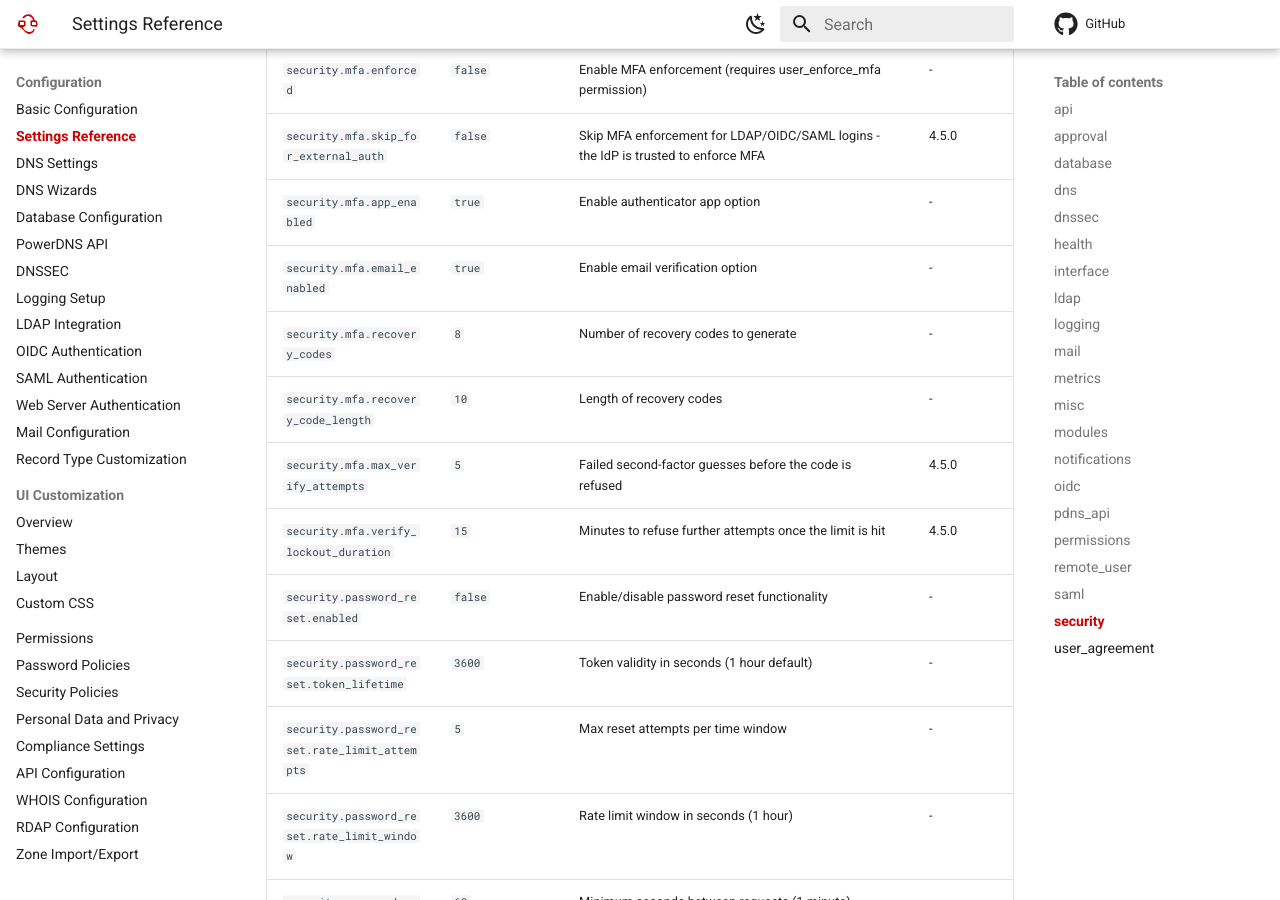
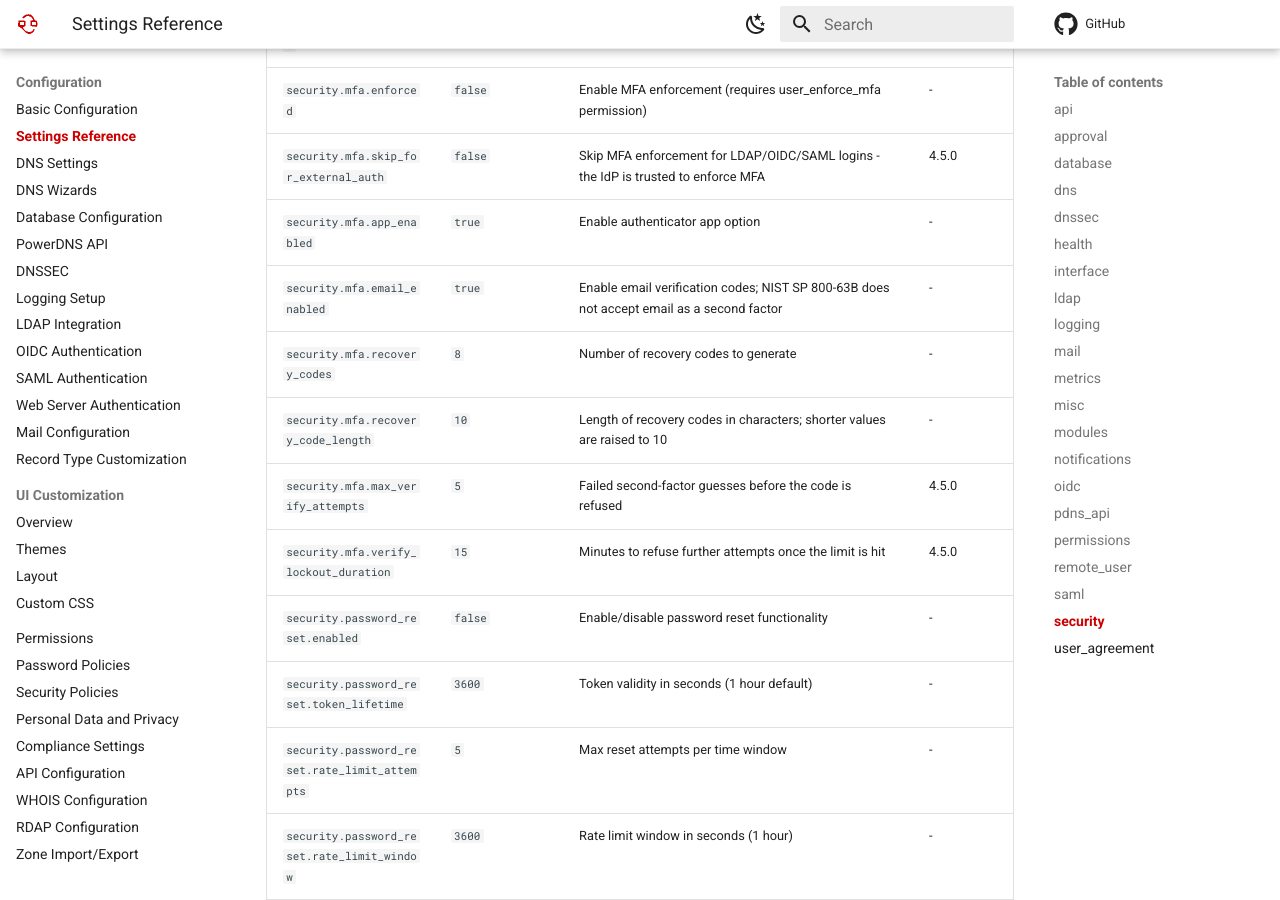
Before and after one commit to poweradmin/poweradmin-docs, an MkDocs documentation site: the page built from docs/configuration/settings-reference.md, in a window 1280 px wide and 900 px high, scrolled down 22116 px. Built offline with MkDocs 1.6.1 and Material for MkDocs 9.7.7, drawn with Linux system fonts in a browser that asks for light colours; nearby versions of some CDN libraries; library files that are not in the unit come from our copies; comment, search, counter and statistics services are not loaded; some of the changed text lies outside the part shown.

Commit message:
docs(configuration): describe bcrypt-stored recovery codes and regenerate the settings reference

```diff
--- a/docs/configuration/settings-reference.md
+++ b/docs/configuration/settings-reference.md
@@ -391,9 +391,9 @@
 | `security.mfa.enforced` {#setting-security-mfa-enforced} | `false` | Enable MFA enforcement (requires user_enforce_mfa permission) | - |
 | `security.mfa.skip_for_external_auth` {#setting-security-mfa-skip-for-external-auth} | `false` | Skip MFA enforcement for LDAP/OIDC/SAML logins - the IdP is trusted to enforce MFA | 4.5.0 |
 | `security.mfa.app_enabled` {#setting-security-mfa-app-enabled} | `true` | Enable authenticator app option | - |
-| `security.mfa.email_enabled` {#setting-security-mfa-email-enabled} | `true` | Enable email verification option | - |
+| `security.mfa.email_enabled` {#setting-security-mfa-email-enabled} | `true` | Enable email verification codes; NIST SP 800-63B does not accept email as a second factor | - |
 | `security.mfa.recovery_codes` {#setting-security-mfa-recovery-codes} | `8` | Number of recovery codes to generate | - |
-| `security.mfa.recovery_code_length` {#setting-security-mfa-recovery-code-length} | `10` | Length of recovery codes | - |
+| `security.mfa.recovery_code_length` {#setting-security-mfa-recovery-code-length} | `10` | Length of recovery codes in characters; shorter values are raised to 10 | - |
 | `security.mfa.max_verify_attempts` {#setting-security-mfa-max-verify-attempts} | `5` | Failed second-factor guesses before the code is refused | 4.5.0 |
 | `security.mfa.verify_lockout_duration` {#setting-security-mfa-verify-lockout-duration} | `15` | Minutes to refuse further attempts once the limit is hit | 4.5.0 |
 | `security.password_reset.enabled` {#setting-security-password-reset-enabled} | `false` | Enable/disable password reset functionality | - |
```
Also changed, not shown: other parts of docs/configuration/settings-reference.md (+2 -2 lines), docs/configuration/security-policies.md (+3 -1 lines).
